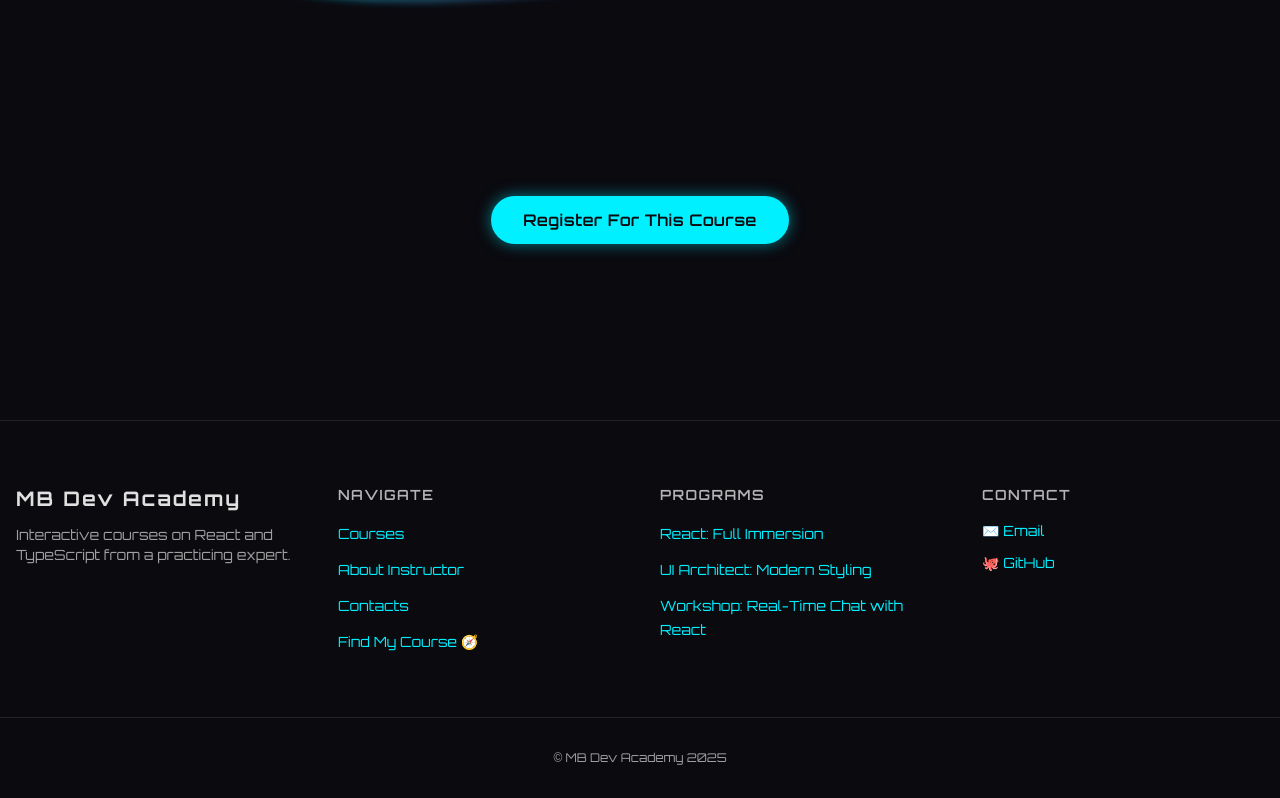
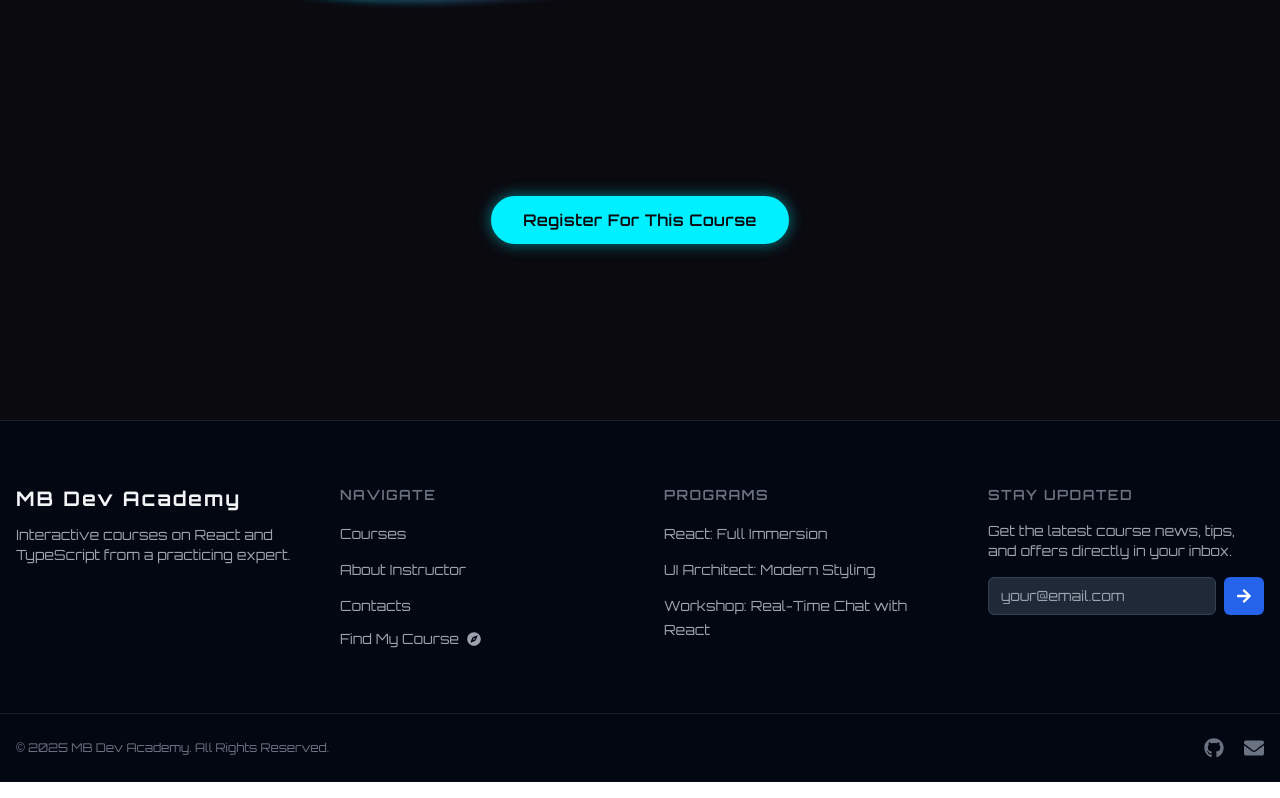
Before and after one commit to maribukh/edu-app_TSU, a React (Vite) app: page /course/react-full-immersion in a window 1280 px wide. Shown: the part 700-1498 px from the top of the page. Built offline with nearby package versions, Linux system fonts and the light colour scheme.

Commit message:
feat: update social media links in footer

```diff
--- a/package.json
+++ b/package.json
@@ -12,6 +12,7 @@
   "dependencies": {
     "react": "^19.1.1",
     "react-dom": "^19.1.1",
+    "react-icons": "^5.5.0",
     "react-router-dom": "^6.24.1"
   },
   "devDependencies": {
--- a/src/components/Footer.tsx
+++ b/src/components/Footer.tsx
@@ -1,5 +1,9 @@
+import React, { useState } from "react";
 import { Link } from "react-router-dom";
 import { academyData } from "../data/academyData";
+// --- UI Imports ---
+// Using react-icons for a cleaner, more modern look than emojis
+import { FaGithub, FaEnvelope, FaArrowRight, FaCompass } from "react-icons/fa";
 
 const nav = [
   { href: "#courses", label: "Courses" },
@@ -9,6 +13,7 @@ const nav = [
 
 export default function Footer() {
   const { instructor, courses } = academyData;
+  const [email, setEmail] = useState("");
 
   const scrollToSection = (
     e: React.MouseEvent<HTMLAnchorElement>,
@@ -19,28 +24,42 @@ export default function Footer() {
     document.getElementById(id)?.scrollIntoView({ behavior: "smooth" });
   };
 
+  const handleSubscribe = (e: React.FormEvent) => {
+    e.preventDefault();
+
+    console.log("Subscribed with:", email);
+    alert(`Thank you for subscribing, ${email}!`);
+    setEmail("");
+  };
+
+  const linkStyle =
+    "text-sm text-gray-400 hover:text-blue-400 transition-colors duration-200 cursor-pointer";
+
   return (
-    <footer id="contacts" className="mt-20 border-t border-white/10">
-      <div className="container mx-auto px-4 py-16 grid grid-cols-1 sm:grid-cols-2 lg:grid-cols-4 gap-10">
-        <div className="sm:col-span-2 lg:col-span-1">
+    <footer
+      id="contacts"
+      className="mt-20 border-t border-white/10 bg-gray-950"
+    >
+      <div className="container mx-auto px-4 py-16 grid grid-cols-1 md:grid-cols-2 lg:grid-cols-4 gap-12">
+        <div className="md:col-span-2 lg:col-span-1">
           <a
             href="#"
             onClick={(e) => {
               e.preventDefault();
               window.scrollTo({ top: 0, behavior: "smooth" });
             }}
-            className="text-lg md:text-xl font-bold tracking-widest text-[#E0E0E0] cursor-pointer"
+            className="text-lg md:text-xl font-bold tracking-widest text-gray-100 cursor-pointer"
           >
             MB Dev Academy
           </a>
-          <p className="mt-3 text-sm text-[#E0E0E0]/70 max-w-xs">
+          <p className="mt-3 text-sm text-gray-400 max-w-xs">
             Interactive courses on React and TypeScript from a practicing
             expert.
           </p>
         </div>
 
         <div>
-          <h4 className="font-semibold tracking-widest text-sm uppercase text-[#E0E0E0]/80 mb-4">
+          <h4 className="font-semibold tracking-widest text-sm uppercase text-gray-500 mb-4">
             Navigate
           </h4>
           <ul className="space-y-3">
@@ -49,31 +68,31 @@ export default function Footer() {
                 <a
                   href={item.href}
                   onClick={(e) => scrollToSection(e, item.href)}
-                  className="link-accent text-sm cursor-pointer"
+                  className={linkStyle}
                 >
                   {item.label}
                 </a>
               </li>
             ))}
             <li>
-              <Link to="/course-finder" className="link-accent text-sm">
-                Find My Course 🧭
+              <Link
+                to="/course-finder"
+                className={linkStyle + " flex items-center gap-2"}
+              >
+                Find My Course <FaCompass />
               </Link>
             </li>
           </ul>
         </div>
 
         <div>
-          <h4 className="font-semibold tracking-widest text-sm uppercase text-[#E0E0E0]/80 mb-4">
+          <h4 className="font-semibold tracking-widest text-sm uppercase text-gray-500 mb-4">
             Programs
           </h4>
           <ul className="space-y-3">
             {courses.map((course) => (
               <li key={course.id}>
-                <Link
-                  to={`/course/${course.id}`}
-                  className="link-accent text-sm"
-                >
+                <Link to={`/course/${course.id}`} className={linkStyle}>
                   {course.title}
                 </Link>
               </li>
@@ -82,36 +101,60 @@ export default function Footer() {
         </div>
 
         <div>
-          <h4 className="font-semibold tracking-widest text-sm uppercase text-[#E0E0E0]/80 mb-4">
-            Contact
+          <h4 className="font-semibold tracking-widest text-sm uppercase text-gray-500 mb-4">
+            Stay Updated
           </h4>
-          <ul className="space-y-3">
-            <li>
-              <a
-                className="link-accent text-sm flex items-center gap-2"
-                href={`mailto:${instructor.contact.email}`}
-              >
-                ✉️ Email
-              </a>
-            </li>
-            <li>
-              <a
-                className="link-accent text-sm flex items-center gap-2"
-                href={instructor.contact.github}
-                target="_blank"
-                rel="noreferrer"
-              >
-                🐙 GitHub
-              </a>
-            </li>
-          </ul>
+          <p className="text-sm text-gray-400 mb-4">
+            Get the latest course news, tips, and offers directly in your inbox.
+          </p>
+          <form onSubmit={handleSubscribe} className="flex gap-2">
+            <label htmlFor="email-subscribe" className="sr-only">
+              Email Address
+            </label>
+            <input
+              id="email-subscribe"
+              type="email"
+              value={email}
+              onChange={(e) => setEmail(e.target.value)}
+              placeholder="your@email.com"
+              required
+              className="flex-grow min-w-0 px-3 py-2 rounded-md bg-gray-800 text-gray-200 text-sm border border-gray-700 focus:outline-none focus:ring-2 focus:ring-blue-500"
+            />
+            <button
+              type="submit"
+              aria-label="Subscribe"
+              className="flex-shrink-0 px-3 py-2 rounded-md bg-blue-600 text-white hover:bg-blue-700 transition-colors duration-200 focus:outline-none focus:ring-2 focus:ring-blue-500"
+            >
+              <FaArrowRight />
+            </button>
+          </form>
         </div>
       </div>
 
-      <div className="container mx-auto px-4 py-8 border-t border-white/10">
-        <p className="text-center text-xs text-[#E0E0E0]/70">
-          © MB Dev Academy 2025
-        </p>
+      <div className="container mx-auto px-4 py-6 border-t border-white/10">
+        <div className="flex flex-col sm:flex-row justify-between items-center gap-4">
+          <p className="text-center sm:text-left text-xs text-gray-500">
+            © {new Date().getFullYear()} MB Dev Academy. All Rights Reserved.
+          </p>
+          <div className="flex items-center gap-5">
+            <a
+              href={instructor.contact.github}
+              target="_blank"
+              rel="noreferrer"
+              aria-label="GitHub Profile"
+              className="text-gray-500 hover:text-white transition-colors duration-200"
+            >
+              <FaGithub size={20} />
+            </a>
+            <a
+              href={`mailto:${instructor.contact.email}`}
+              aria-label="Email Instructor"
+              className="text-gray-500 hover:text-white transition-colors duration-200"
+            >
+              <FaEnvelope size={20} />
+            </a>
+          </div>
+        </div>
       </div>
     </footer>
   );
```
Also changed, not shown: 1 other file (tests, documents, lock files or other folders).
